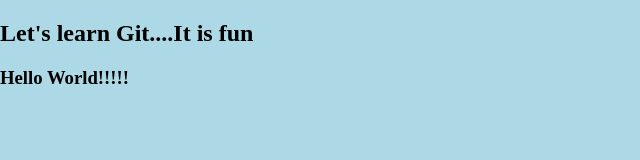
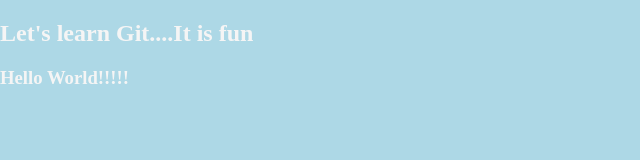
Before and after one commit to tothricsaj/github-demo, a plain HTML site: page index.html in a window 1280 px wide. Shown: the whole page, without its empty margins (0-640 px from the left). Drawn offline with Linux system fonts and the light colour scheme.

Commit message:
feat: changed h tag color

```diff
--- a/style.css
+++ b/style.css
@@ -3,3 +3,7 @@ html, body {
   padding: 0;
   background-color: lightblue;
 }
+
+h2, h3 {
+  color: whitesmoke;
+}
```
